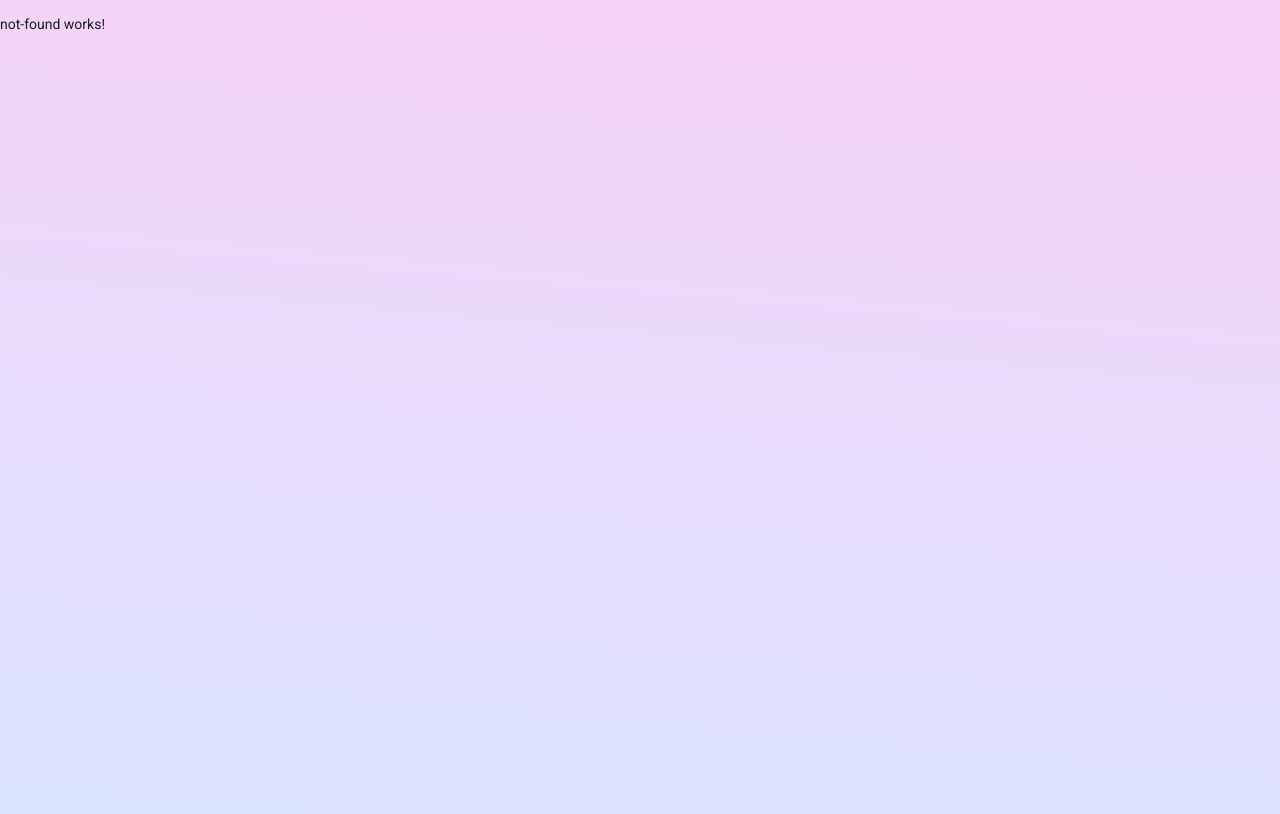
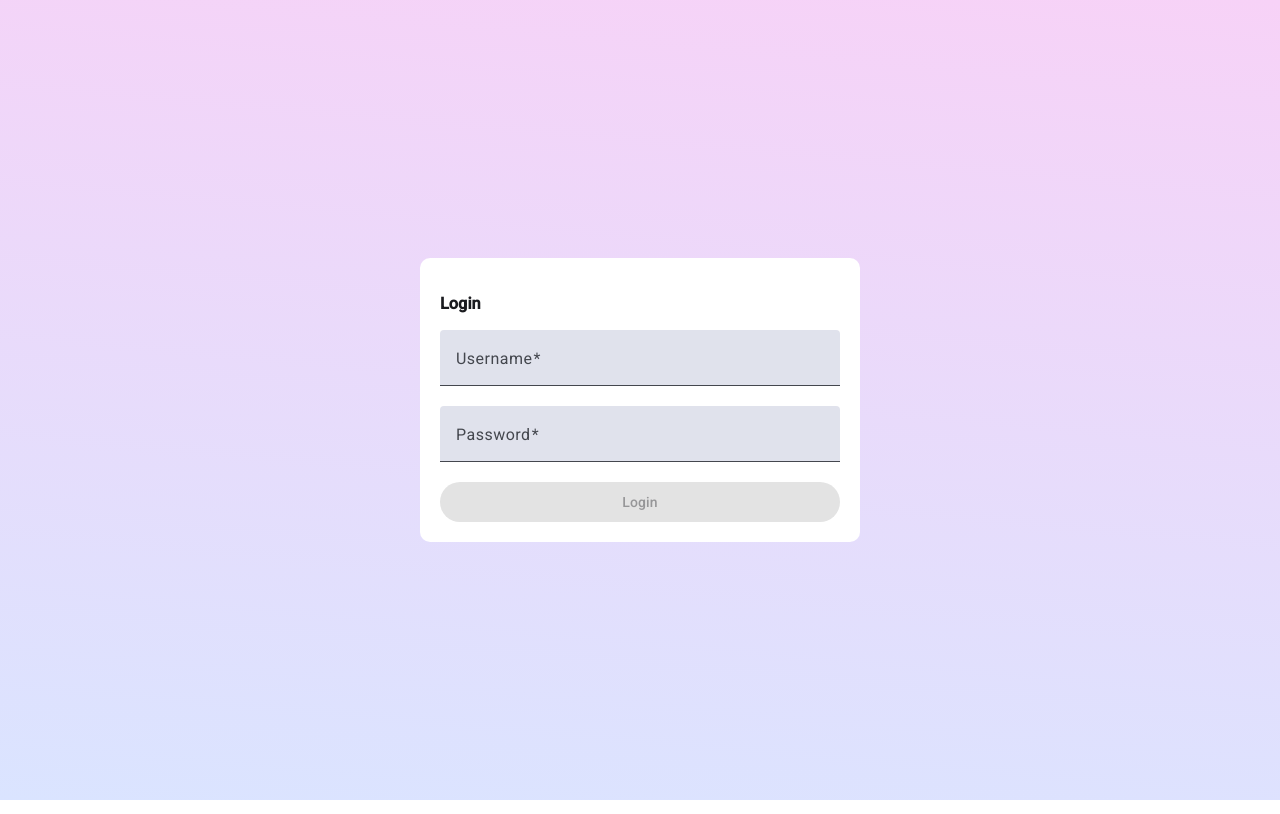
Before and after one commit to Morg92b/Angular-project-cards, an Angular app: page /Login in a window 1280 px wide. Built offline with nearby package versions, Linux system fonts and the light colour scheme.

Commit message:
add login

```diff
--- a/src/app/app.config.ts
+++ b/src/app/app.config.ts
@@ -2,10 +2,12 @@ import { ApplicationConfig, provideBrowserGlobalErrorListeners } from '@angular/
 import { provideRouter } from '@angular/router';
 
 import { routes } from './app.routes';
+import { provideHttpClient } from '@angular/common/http';
 
 export const appConfig: ApplicationConfig = {
   providers: [
     provideBrowserGlobalErrorListeners(),
-    provideRouter(routes)
+    provideRouter(routes),
+    provideHttpClient()
   ]
 };
--- /dev/null
+++ b/src/app/models/user.model.ts
@@ -0,0 +1,5 @@
+export class User {
+    username: string = '';
+    firstName: string = '';
+    lastName: string = '';
+}
--- /dev/null
+++ b/src/app/pages/login/login.css
@@ -0,0 +1,20 @@
+#container {
+    display: flex;
+    align-items: center;
+    justify-content: center;
+    width: 100%;
+    height: 100%;
+}
+
+form {
+    background-color: white;
+    padding: 20px;
+    border-radius: 10px;
+    display: flex;
+    flex-direction: column;
+    width: 400px;
+}
+
+mat-error {
+    text-align: center;
+}
--- /dev/null
+++ b/src/app/pages/login/login.html
@@ -0,0 +1,17 @@
+<div id="container">
+    <form (submit)="login()" [formGroup]="loginFormGroup">
+        <h3>Login</h3>
+        <mat-form-field>
+            <mat-label>Username</mat-label>
+            <input matInput formControlName="username">
+            </mat-form-field>
+        <mat-form-field>
+            <mat-label>Password</mat-label>
+            <input matInput formControlName="password" type="password">
+            </mat-form-field>
+        <button mat-flat-button [disabled]="loginFormGroup.invalid">Login</button>
+        @if (invalidCredentials) {
+            <mat-error>Invalid credentials.</mat-error>
+        }
+    </form>
+</div>
--- /dev/null
+++ b/src/app/pages/login/login.ts
@@ -0,0 +1,45 @@
+import { FormBuilder, ReactiveFormsModule, Validators } from '@angular/forms';
+import { Component, inject, OnDestroy } from '@angular/core';
+import { MatAnchor, MatButtonModule } from "@angular/material/button";
+import { MatInputModule } from '@angular/material/input';
+import { Subscription } from 'rxjs';
+import { Router } from '@angular/router';
+import { LoginCredentials, LoginService } from '../../services/login/login';
+
+@Component({
+  selector: 'app-login',
+  imports: [MatAnchor, ReactiveFormsModule, MatInputModule, MatButtonModule],
+  templateUrl: './login.html',
+  styleUrl: './login.css',
+})
+export class Login implements OnDestroy {
+
+  private FormBuilder = inject(FormBuilder);
+  private loginService = inject(LoginService);
+  private router = inject(Router);
+
+  private loginSubscription: Subscription | null = null;
+
+  loginFormGroup = this.FormBuilder.group({
+    'username': ['', [Validators.required]],
+    'password': ['', [Validators.required]]
+  });
+
+  invalidCredentials = false;
+
+  login() {
+    this.loginSubscription = this.loginService.login(this.loginFormGroup.value as LoginCredentials).subscribe({
+      next: () => this.navigateHome(),
+      error: () => this.invalidCredentials = true
+    });
+  }
+
+  navigateHome() {
+    this.router.navigate(['/home']);
+  }
+
+  ngOnDestroy(): void {
+    this.loginSubscription?.unsubscribe();
+  }
+
+}
--- /dev/null
+++ b/src/app/services/login/login.ts
@@ -0,0 +1,56 @@
+import { HttpClient } from '@angular/common/http';
+import { inject, Injectable, signal } from '@angular/core';
+import { User } from '../../models/user.model';
+import { map, Observable, tap } from 'rxjs';
+
+export interface LoginCredentials {
+  username: string;
+  password: string;
+}
+
+@Injectable({
+  providedIn: 'root',
+})
+export class LoginService {
+
+  private http = inject(HttpClient);
+  private BASE_URL = 'http://localhost:8000';
+
+
+  user = signal<User  | null | undefined>(undefined);
+
+  login(credentials: LoginCredentials): Observable<User | null | undefined> {
+
+    return this.http.post(this.BASE_URL + '/sessions/login/', credentials).pipe(
+      tap((result: any) => {
+        localStorage.setItem('token', result['token']);
+        const user = Object.assign(new User(), result['user']);
+        this.user.set(user);
+      }),
+      map((result: any) => {
+        return this.user();
+      })
+    );
+  }
+
+  getUsers(): Observable<User | null | undefined> {
+    return this.http.get(this.BASE_URL + '/sessions/me/').pipe(
+      tap((result: any) => {
+        const user = Object.assign(new User(), result);
+        this.user.set(user);
+      }),
+      map((result: any) => {
+        return this.user();
+      })
+    );
+  }
+
+  logout(): Observable<null> {
+    return this.http.get(this.BASE_URL + '/sessions/logout/').pipe(
+      tap((result: any) => {
+        localStorage.removeItem('token');
+        this.user.set(null);
+      })
+    );
+  }
+}
```
Also changed, not shown: src/app/app.routes.ts (+8 -8 lines), 2 other files (tests, documents, lock files or other folders).
